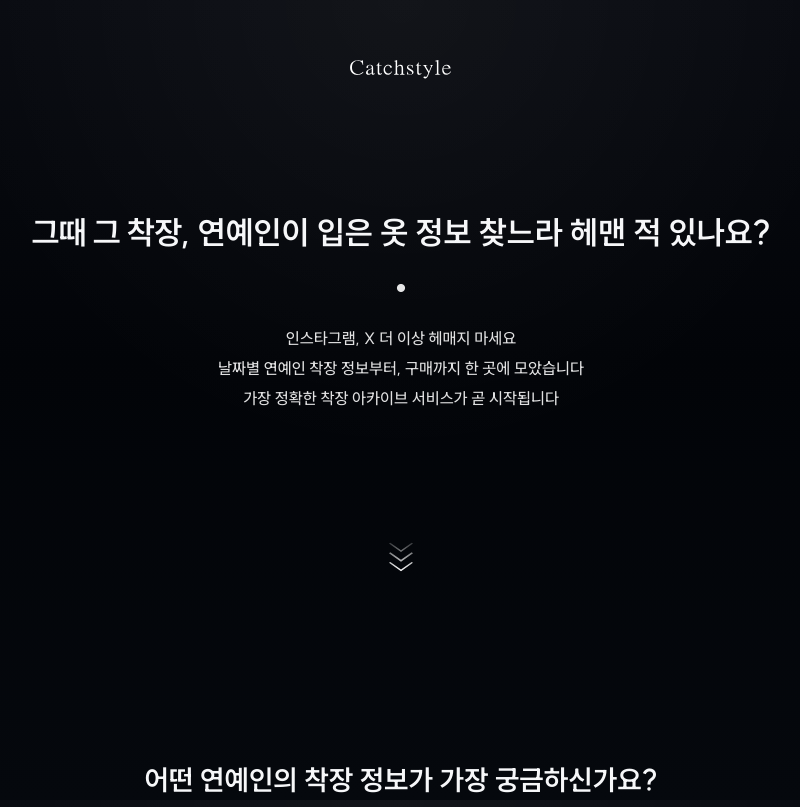
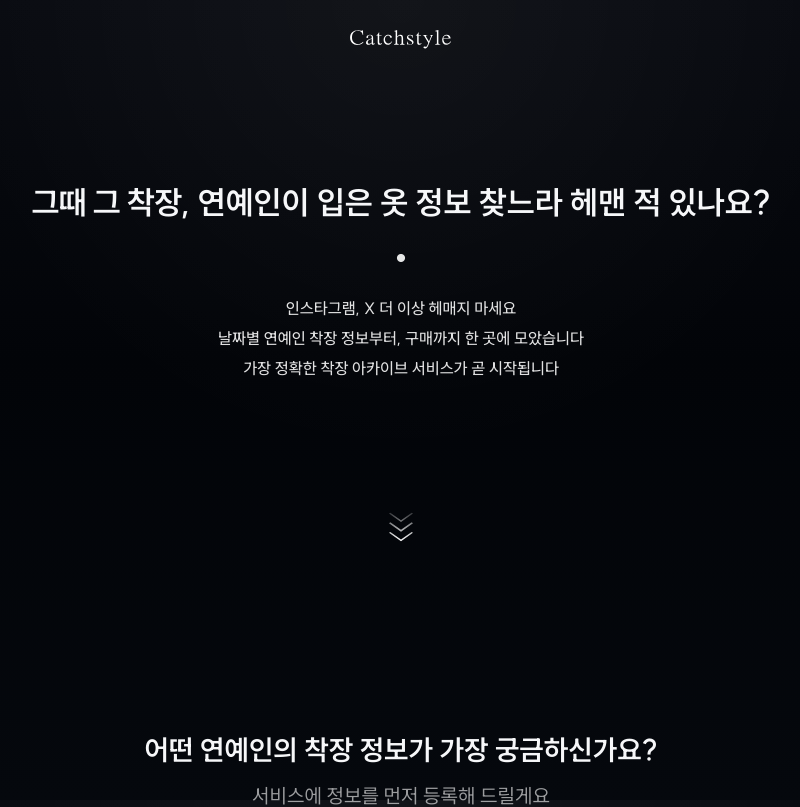
Before and after one commit to UNIS7-catchstyle/catchstyle-mvp, a React (Create React App) app: page / in a window 1280 px wide. Shown: the top 807 px of the page, without its empty margins (239-1039 px from the left). Built offline with nearby package versions, Linux system fonts and the light colour scheme; no server answers.

Commit message:
PC 웹에서 캐치스타일 로고와 페이지 최상단 간격 수정

```diff
--- a/src/App.css
+++ b/src/App.css
@@ -40,7 +40,7 @@ body {
   background-size: cover;
   background-position: center;
   background-attachment: fixed;
-  padding: 60px 24px 40px;
+  padding: 30px 24px 40px;
   display: flex;
   flex-direction: column;
   align-items: center;
```
